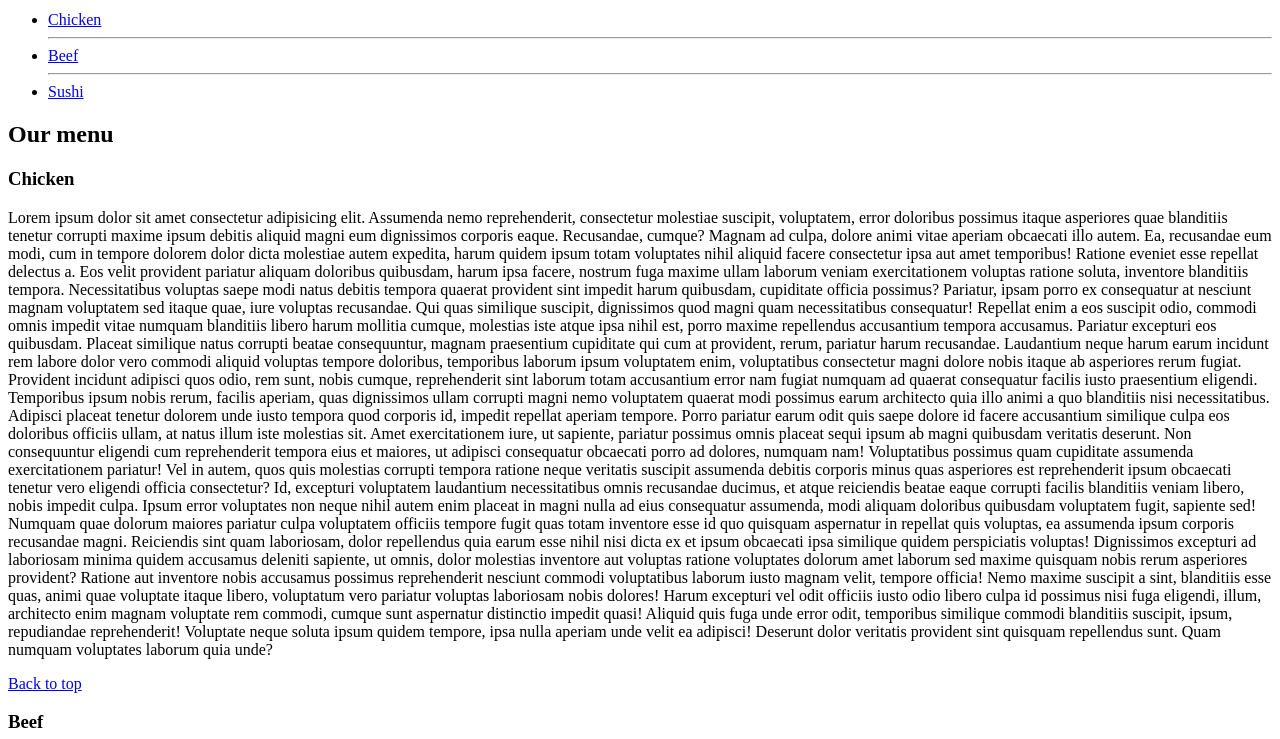
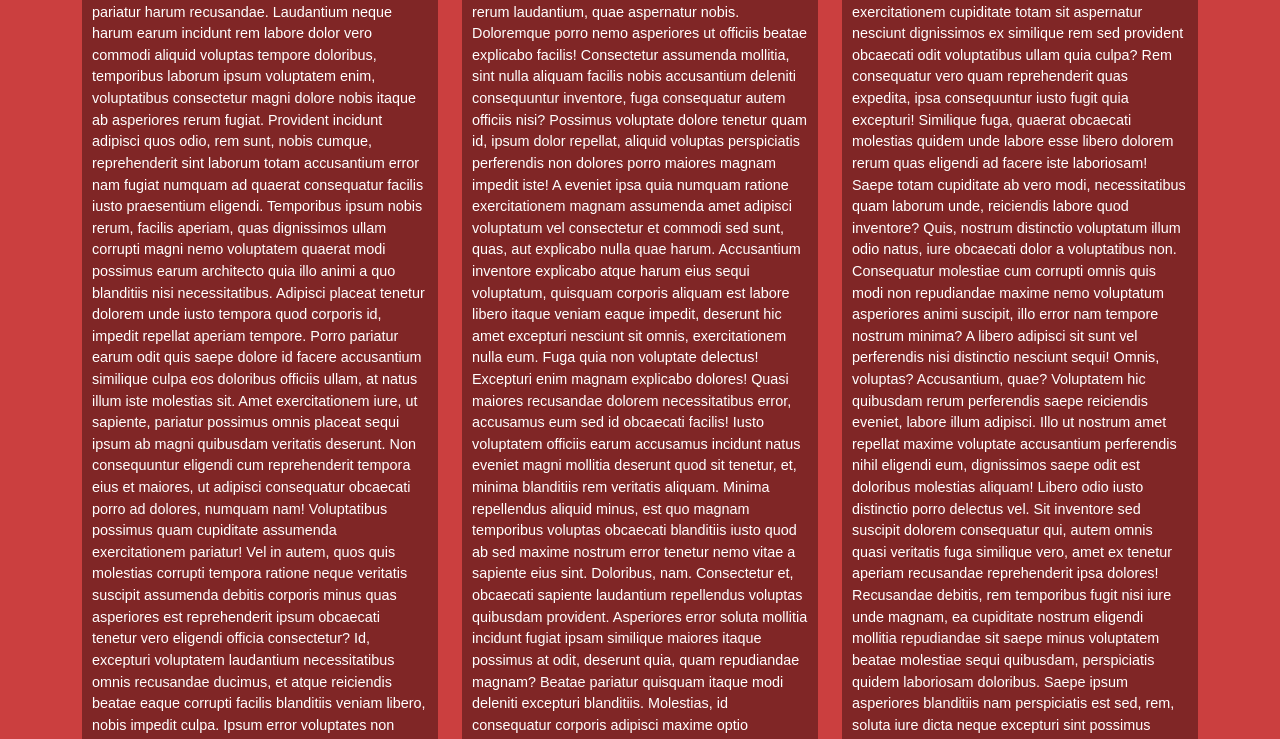
Before and after one commit to Hecteos/CourseraRepo, a plain HTML site: page module3-solution/index.html in a window 1280 px wide. Shown: the part 854-1593 px from the top of the page. Drawn offline with nearby package versions, Linux system fonts and the light colour scheme; the site is published under a folder, as on GitHub Pages, so addresses that start at the root find nothing; a web font is replaced by a local one.

Commit message:
Update index.html
Removed an extra / at the beginning of the link to the CSS files

```diff
--- a/module3-solution/index.html
+++ b/module3-solution/index.html
@@ -4,8 +4,8 @@
     <meta charset="utf-8">
     <meta name="viewport" content="width=device-width, initial-scale=1">
     <title>Module 3 solution</title>
-    <link href="/css/bootstrap.min.css" rel="stylesheet">
-    <link href="/css/styles.css" rel="stylesheet">
+    <link href="css/bootstrap.min.css" rel="stylesheet">
+    <link href="css/styles.css" rel="stylesheet">
 
     <!--Castoro Google Font link-->
     <link rel="preconnect" href="https://fonts.googleapis.com">
```
